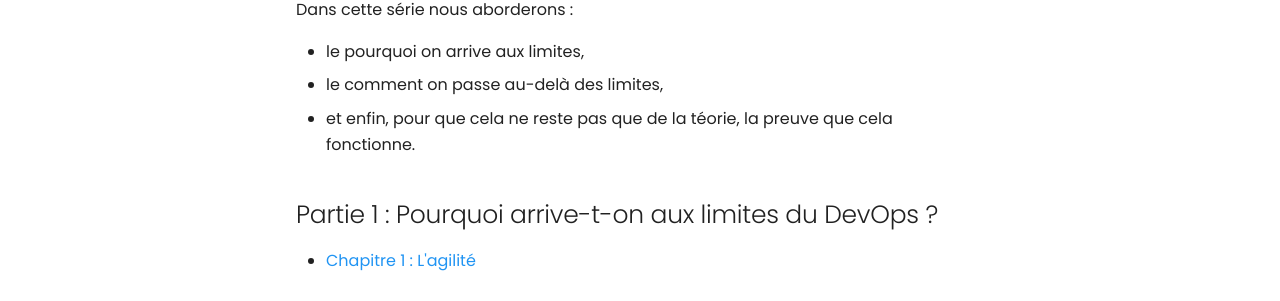
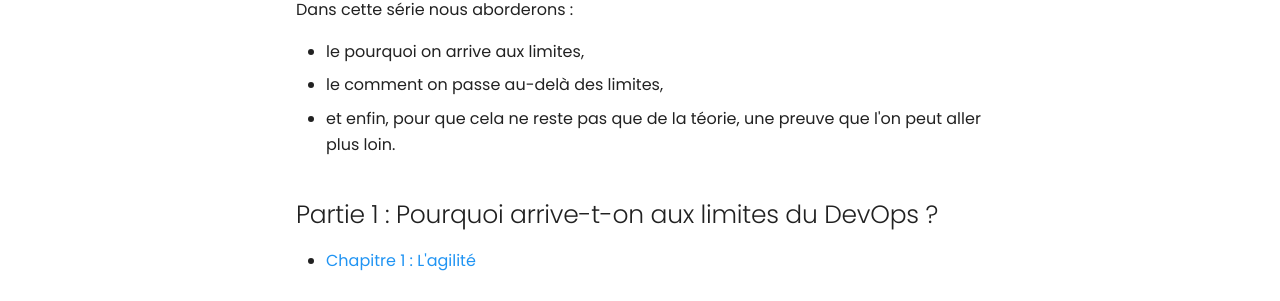
Before and after one commit to Ineaweb/Blog, an MkDocs documentation site: the page built from docs/articles/devops/vrille/index.md, in a window 1280 px wide. Shown: the part 512-813 px from the top of the page. Built offline with MkDocs 1.6.1 and Material for MkDocs 9.7.7, drawn with Linux system fonts in a browser that asks for light colours; old or Windows-style settings are respelled for this version of MkDocs.

Commit message:
fix: relecture PMO

```diff
--- a/docs/articles/devops/vrille/index.md
+++ b/docs/articles/devops/vrille/index.md
@@ -14,7 +14,7 @@
 
 - le pourquoi on arrive aux limites,
 - le comment on passe au-delà des limites,
-- et enfin, pour que cela ne reste pas que de la téorie, la preuve que cela fonctionne.
+- et enfin, pour que cela ne reste pas que de la téorie, une preuve que l'on peut aller plus loin.
 
 ## Partie 1 : Pourquoi arrive-t-on aux limites du DevOps ?
 
```
